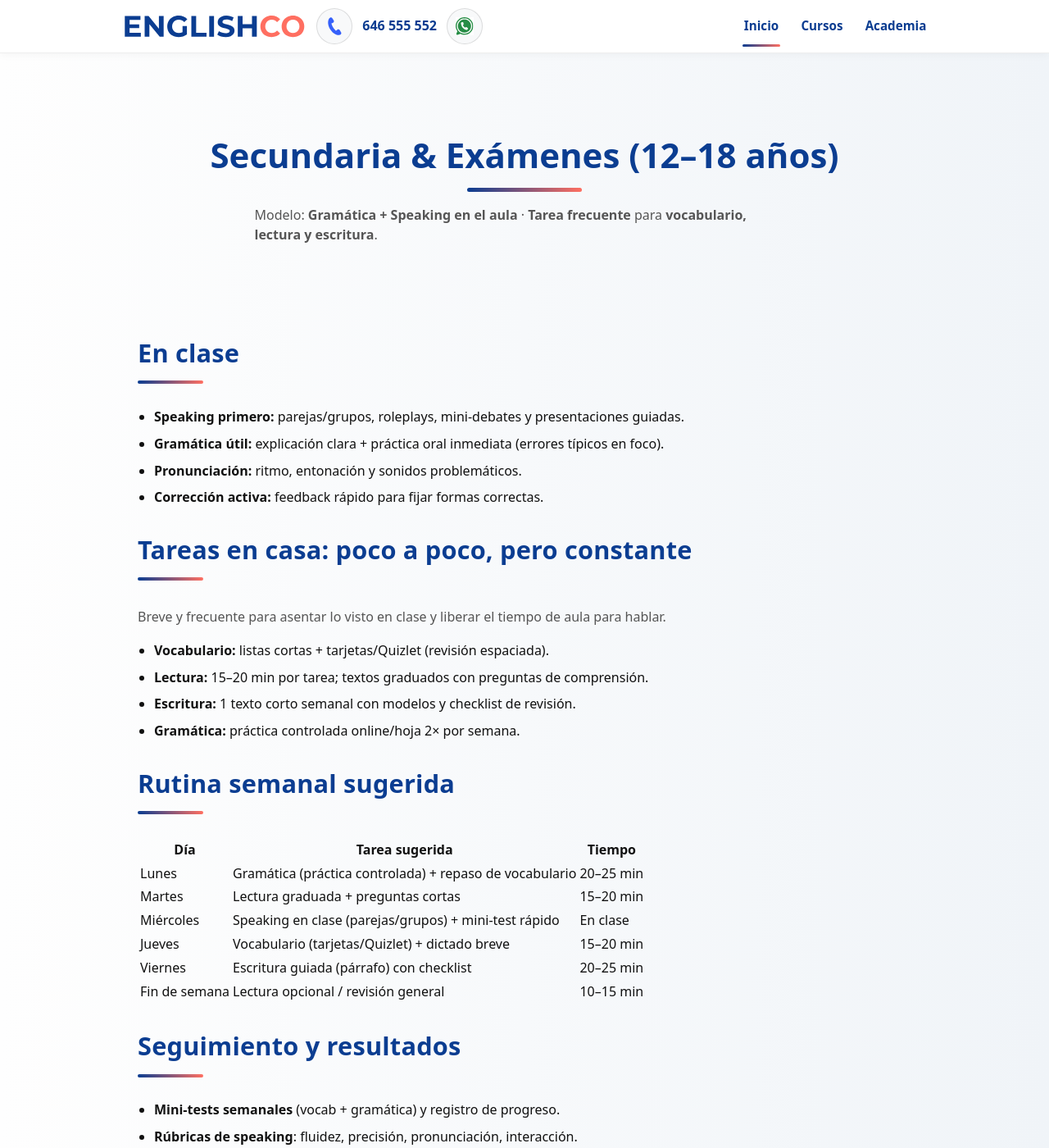
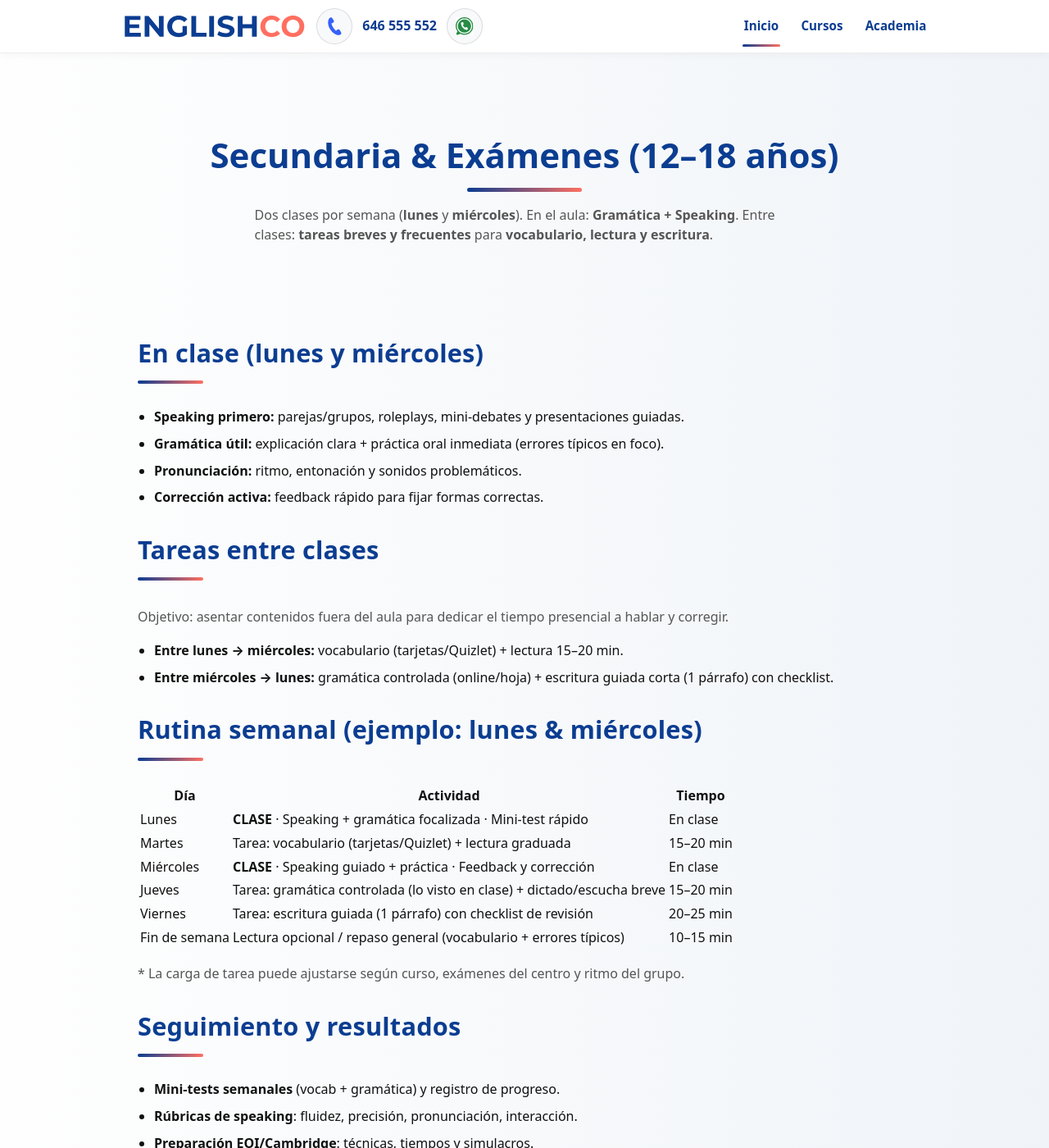
Before and after one commit to dixonbruce/englishco, a Jekyll site: the page built from secundaria/guia.html, in a window 1280 px wide and 1400 px high. Shown: the whole window at 82% size. Built offline with Jekyll 4.4.1, drawn with Linux system fonts in a browser that asks for light colours.

Commit message:
Update guia.html

```diff
--- a/secundaria/guia.html
+++ b/secundaria/guia.html
@@ -1,22 +1,27 @@
 ---
 layout: default
 title: "English Co – Secundaria (12–18) · Guía para familias"
-description: "Modelo de Secundaria: Gramática + Speaking en el aula y tarea frecuente para vocabulario, lectura y escritura."
+description: "Modelo con dos clases semanales (lunes y miércoles): Gramática + Speaking en el aula y tarea breve y frecuente para vocabulario, lectura y escritura."
 permalink: /secundaria/guia.html
 section: "cursos"
 ---
 
 <main id="main-content">
+  <!-- Hero -->
   <section class="hero-light">
     <div class="container hero-inner">
       <h1>Secundaria &amp; Exámenes (12–18 años)</h1>
-      <p>Modelo: <strong>Gramática + Speaking en el aula</strong> ·
-         <strong>Tarea frecuente</strong> para <strong>vocabulario, lectura y escritura</strong>.</p>
+      <p>
+        Dos clases por semana (<strong>lunes</strong> y <strong>miércoles</strong>).
+        En el aula: <strong>Gramática + Speaking</strong>. Entre clases: <strong>tareas breves y frecuentes</strong> para
+        <strong>vocabulario, lectura y escritura</strong>.
+      </p>
     </div>
   </section>
 
+  <!-- En clase -->
   <section class="container" aria-label="En clase">
-    <h2>En clase</h2>
+    <h2>En clase (lunes y miércoles)</h2>
     <ul>
       <li><strong>Speaking primero:</strong> parejas/grupos, roleplays, mini-debates y presentaciones guiadas.</li>
       <li><strong>Gramática útil:</strong> explicación clara + práctica oral inmediata (errores típicos en foco).</li>
@@ -25,34 +30,64 @@ section: "cursos"
     </ul>
   </section>
 
+  <!-- Tareas -->
   <section class="container" aria-label="Tareas en casa">
-    <h2>Tareas en casa: poco a poco, pero constante</h2>
-    <p>Breve y frecuente para asentar lo visto en clase y liberar el tiempo de aula para hablar.</p>
+    <h2>Tareas entre clases</h2>
+    <p>Objetivo: asentar contenidos fuera del aula para dedicar el tiempo presencial a hablar y corregir.</p>
     <ul>
-      <li><strong>Vocabulario:</strong> listas cortas + tarjetas/Quizlet (revisión espaciada).</li>
-      <li><strong>Lectura:</strong> 15–20 min por tarea; textos graduados con preguntas de comprensión.</li>
-      <li><strong>Escritura:</strong> 1 texto corto semanal con modelos y checklist de revisión.</li>
-      <li><strong>Gramática:</strong> práctica controlada online/hoja 2× por semana.</li>
+      <li><strong>Entre lunes → miércoles:</strong> vocabulario (tarjetas/Quizlet) + lectura 15–20&nbsp;min.</li>
+      <li><strong>Entre miércoles → lunes:</strong> gramática controlada (online/hoja) + escritura guiada corta (1 párrafo) con checklist.</li>
     </ul>
   </section>
 
-  <section class="container" aria-label="Rutina semanal">
-    <h2>Rutina semanal sugerida</h2>
+  <!-- Rutina semanal (2 clases) -->
+  <section class="container" aria-label="Rutina semanal sugerida">
+    <h2>Rutina semanal (ejemplo: lunes &amp; miércoles)</h2>
     <table>
       <thead>
-        <tr><th>Día</th><th>Tarea sugerida</th><th>Tiempo</th></tr>
+        <tr>
+          <th>Día</th>
+          <th>Actividad</th>
+          <th>Tiempo</th>
+        </tr>
       </thead>
       <tbody>
-        <tr><td>Lunes</td><td>Gramática (práctica controlada) + repaso de vocabulario</td><td>20–25 min</td></tr>
-        <tr><td>Martes</td><td>Lectura graduada + preguntas cortas</td><td>15–20 min</td></tr>
-        <tr><td>Miércoles</td><td>Speaking en clase (parejas/grupos) + mini-test rápido</td><td>En clase</td></tr>
-        <tr><td>Jueves</td><td>Vocabulario (tarjetas/Quizlet) + dictado breve</td><td>15–20 min</td></tr>
-        <tr><td>Viernes</td><td>Escritura guiada (párrafo) con checklist</td><td>20–25 min</td></tr>
-        <tr><td>Fin de semana</td><td>Lectura opcional / revisión general</td><td>10–15 min</td></tr>
+        <tr>
+          <td>Lunes</td>
+          <td><strong>CLASE</strong> · Speaking + gramática focalizada · Mini-test rápido</td>
+          <td>En clase</td>
+        </tr>
+        <tr>
+          <td>Martes</td>
+          <td>Tarea: vocabulario (tarjetas/Quizlet) + lectura graduada</td>
+          <td>15–20&nbsp;min</td>
+        </tr>
+        <tr>
+          <td>Miércoles</td>
+          <td><strong>CLASE</strong> · Speaking guiado + práctica · Feedback y corrección</td>
+          <td>En clase</td>
+        </tr>
+        <tr>
+          <td>Jueves</td>
+          <td>Tarea: gramática controlada (lo visto en clase) + dictado/escucha breve</td>
+          <td>15–20&nbsp;min</td>
+        </tr>
+        <tr>
+          <td>Viernes</td>
+          <td>Tarea: escritura guiada (1 párrafo) con checklist de revisión</td>
+          <td>20–25&nbsp;min</td>
+        </tr>
+        <tr>
+          <td>Fin de semana</td>
+          <td>Lectura opcional / repaso general (vocabulario + errores típicos)</td>
+          <td>10–15&nbsp;min</td>
+        </tr>
       </tbody>
     </table>
+    <p class="muted">* La carga de tarea puede ajustarse según curso, exámenes del centro y ritmo del grupo.</p>
   </section>
 
+  <!-- Seguimiento -->
   <section class="container" aria-label="Seguimiento y exámenes">
     <h2>Seguimiento y resultados</h2>
     <ul>
@@ -62,6 +97,7 @@ section: "cursos"
     </ul>
   </section>
 
+  <!-- Expectativas -->
   <section class="container" aria-label="Expectativas y comunicación">
     <h2>Expectativas &amp; comunicación</h2>
     <p><strong>Material:</strong> cuaderno y bolígrafo en cada clase. <strong>Tareas:</strong> entrega puntual. Para dudas: WhatsApp/email.</p>
@@ -69,6 +105,8 @@ section: "cursos"
       <li><strong>Familias:</strong> avisos y objetivos semanales.</li>
       <li><strong>Informes trimestrales</strong> con recomendaciones.</li>
     </ul>
+
+    <!-- CTAs -->
     <p class="cta-row" style="margin-top:.5rem">
       <a class="cta-button cta-button--outline" href="/secundaria.html">Volver a Secundaria</a>
       <a class="cta-button" href="https://wa.me/34646555552" target="_blank" rel="noopener">WhatsApp 646 555 552</a>
```
